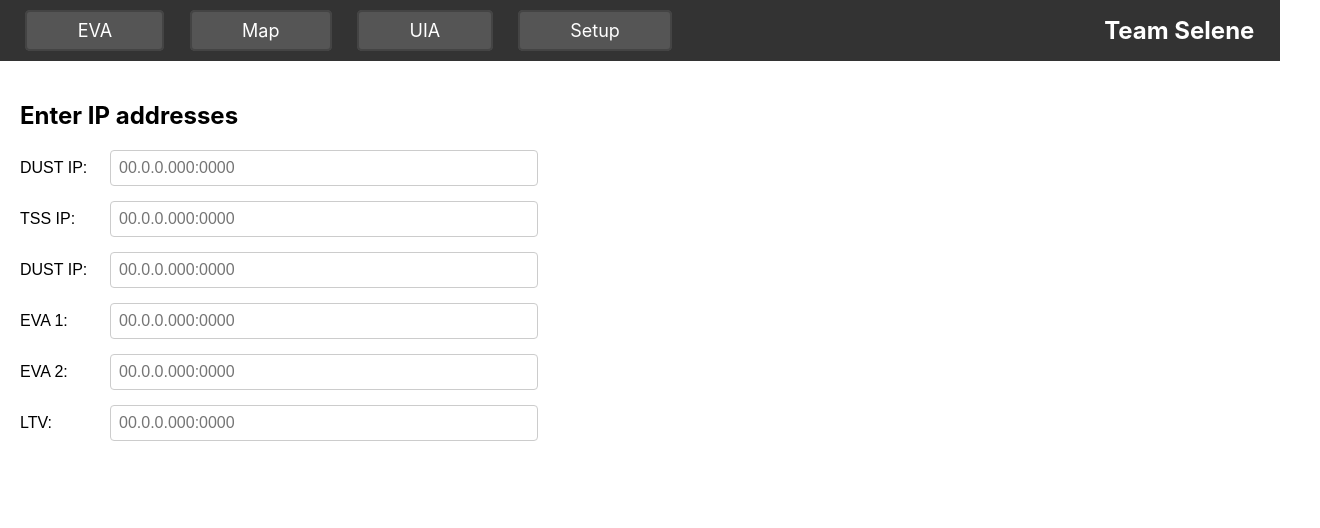
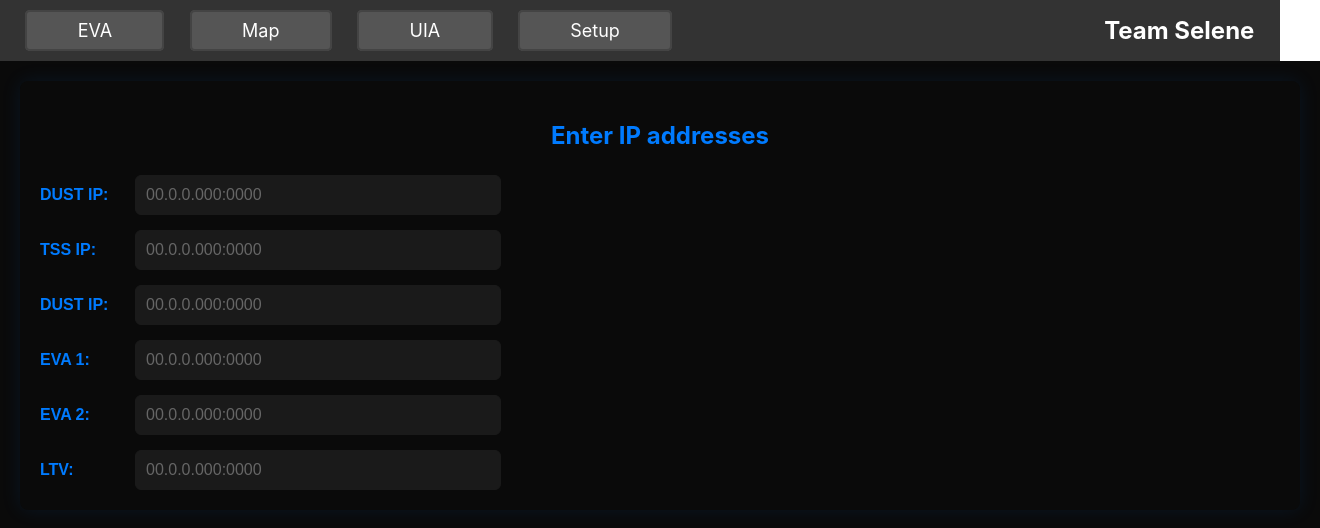
Before and after one commit to coolD9/Selene-in-SUITS, a React (Create React App) app in the folder User_Interface/UI_Main/client/: page / in a window 1280 px wide. Shown: the top 528 px of the page, 1320 px wide, since content can reach past the window. Built offline with nearby package versions, Linux system fonts and the light colour scheme.

Commit message:
Added theme to the setup page.

```diff
--- a/User_Interface/UI_Main/client/src/components/Setup.js
+++ b/User_Interface/UI_Main/client/src/components/Setup.js
@@ -1,7 +1,5 @@
-
 import React from 'react';
 import "./css/SetupCSS.css";
-
 
 /*
 * Setup() - PAGE
@@ -9,6 +7,7 @@ import "./css/SetupCSS.css";
 * Description:
 *      Page component where connectivity information will be
 *      input, such as TSS and interoperability IP addresses.
+*      Now wrapped in a page-wrapper div for full-height styling.
 *
 * Params:
 *     None
@@ -17,19 +16,17 @@ import "./css/SetupCSS.css";
 *     A JSX object to be displayed.
 */
 
-
 function Setup() {
   return (
+    <div className="page-wrapper">
       <div className="setup-container">
         <h2>Enter IP addresses</h2>
 
         {/* Form used for input fields.*/}
         <form className="ip-form">
           <div className="form-row">
-
             {/* The label shows the text "DUST IP:" next to the input box*/}
             <label>DUST IP:</label>
-
 
             {/* This creates an input box where users can type.
             name="dustInput" gives the input box a name to identify it.
@@ -63,6 +60,7 @@ function Setup() {
           </div>
         </form>
       </div>
+    </div>
   );
 }
 
--- a/User_Interface/UI_Main/client/src/components/css/SetupCSS.css
+++ b/User_Interface/UI_Main/client/src/components/css/SetupCSS.css
@@ -1,13 +1,38 @@
-::placeholder{
-  /* Makes the placeholder text gray */
-  color: 999;
+/*
+* Page-level styling
+* Ensures dark theme covers entire viewport
+*/
+.page-wrapper {
+  min-height: 100vh;
+  width: 100%;
+  background-color: #0a0a0a;
+  margin: 0;
+  padding: 20px;
 }
 
+/*
+* Main container styling
+* Dark background with blue accents
+*/
 .setup-container {
   padding: 20px;
-    max-width: 500px;
+  max-width: 2000px;
+  background-color: #0a0a0a;
+  border-radius: 8px;
+  box-shadow: 0 0 20px rgba(0, 123, 255, 0.1);
+  margin: 0 auto;
 }
 
+.setup-container h2 {
+  color: #007bff;
+  margin-bottom: 25px;
+  text-align: center;
+}
+
+/*
+* Form layout and structure
+* Maintains responsive grid layout
+*/
 .ip-form {
   display: flex;
   flex-direction: column;
@@ -18,20 +43,43 @@
   display: grid;
   grid-template-columns: 80px 1fr;
   align-items: center;
-    gap: 10px;
+  gap: 15px;
 }
 
+/*
+* Label styling - Blue text
+*/
 label {
-    color: black;
+  color: #007bff;
   font-size: 16px;
   font-family: Arial, Helvetica, sans-serif;
-    font-weight: normal;
+  font-weight: 600;
 }
 
+/*
+* Input field styling - Dark theme with blue accents
+*/
 input {
-    padding: 8px;
-    border: 1px solid #ccc;
-    border-radius: 4px;
+  padding: 10px;
+  border: 1px solid #1a1a1a;
+  border-radius: 6px;
   font-size: 16px;
-    width: 100%;
+  width: 30%;
+  background-color: #1a1a1a;
+  color: #ffffff;
+  transition: all 0.3s ease;
 }
+
+input:focus {
+  border-color: #007bff;
+  box-shadow: 0 0 8px rgba(0, 123, 255, 0.3);
+  outline: none;
+}
+
+/*
+* Placeholder styling - Subtle gray
+*/
+::placeholder {
+  color: #666;
+  opacity: 1;
+}
```
Lines whose indentation alone changed are shown as unchanged.
